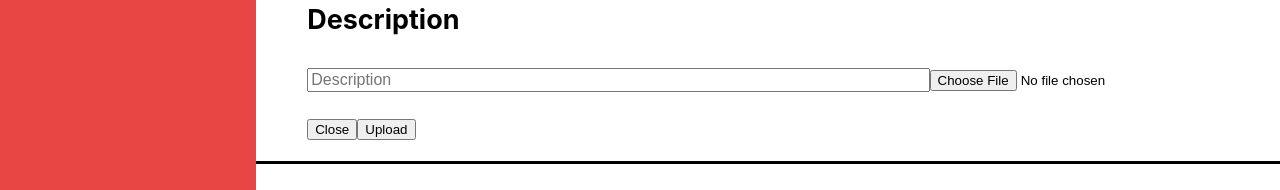
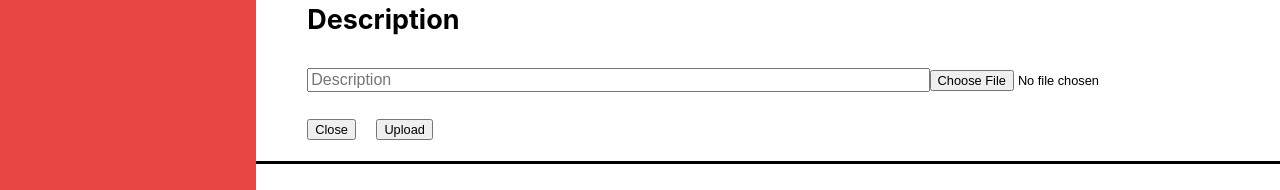
Before and after one commit to willamjonathan/MusicMate, a React (Create React App) app: page /posted in a window 1280 px wide. Both pictures are taken after a click on the button "New Post". Shown: the part 543-733 px from the top of the page. Built offline with nearby package versions, Linux system fonts and the light colour scheme.

Commit message:
"button-styling in post is fixed"

```diff
--- a/src/components/Leftsection.js
+++ b/src/components/Leftsection.js
@@ -14,7 +14,7 @@ function LeftSelection(){
                 <Link to ="/posted" className="link">POSTED</Link>
                 </div>
                 <div class="produce-navbar">
-                <Link to ="/" className="link">PRODUCE</Link>
+                <Link to ="/home" className="link">PRODUCE</Link>
                 </div>
                 <div class ="premium-navbar">
                 <Link to ="/premium" className="link">PREMIUM</Link>
--- a/src/components/PostTask.js
+++ b/src/components/PostTask.js
@@ -19,12 +19,12 @@ const PostTask =({title, setTitle, description,
                     onChange={(e) => setDescription(e.target.value)}
                     placeholder="Description"
                 />
-                <input type="file" onChange={handleFileSelect} />
+                <input className="post-btn" type="file" onChange={handleFileSelect} />
                 <div class = "popup-footer">
 
-                                    <button onClick={togglePopup}>Close</button>
+                                    <button className="post-btn"onClick={togglePopup}>Close</button>
 
-                                    <button className="post-tweet" onClick={handleUpload}>Upload</button>
+                                    <button className="post-btn" onClick={handleUpload}>Upload</button>
                 </div>
 
             </>
--- a/src/styles/Posted.css
+++ b/src/styles/Posted.css
@@ -161,3 +161,13 @@
   width: 100%;
   background-color: black;
 }
+
+.X {
+  /* background-color: red;
+  padding: 0.2%;
+  font-size:0.8vw; */
+}
+.post-btn {
+  font-size: 1vw;
+  margin-right: 2%;
+}
--- a/src/styles/Signup.css
+++ b/src/styles/Signup.css
@@ -68,6 +68,7 @@
   font-family: Overpass;
   position: relative;
   left: 10%;
+  color: #fff;
 }
 .login-now {
   position: relative;
```
